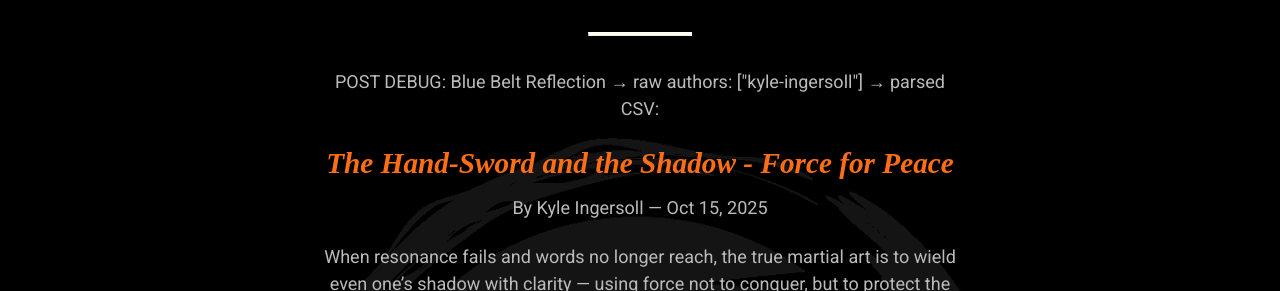
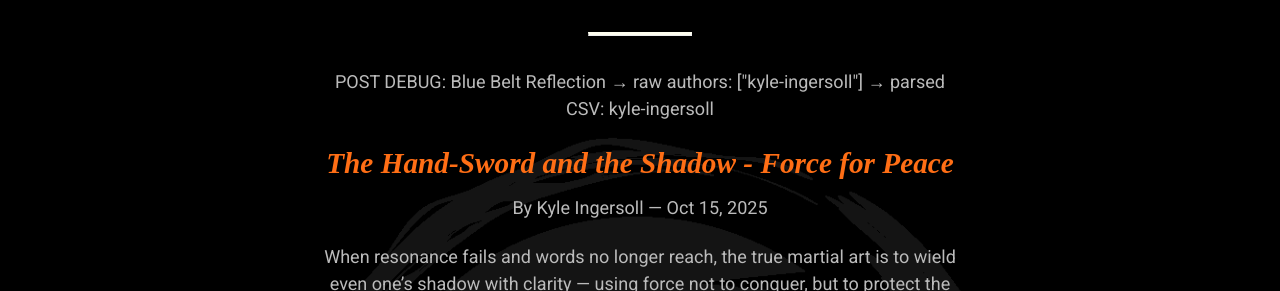
Before and after one commit to mindset-dojo/mindset-dojo.github.io, a Jekyll site: the page built from insight.md, in a window 1280 px wide and 900 px high. Shown: the part 189-480 px from the top of the window. Built offline with Jekyll 4.4.1, drawn with Linux system fonts in a browser that asks for light colours; some web fonts are replaced; some of the changed lines change nothing that is shown.

Commit message:
refactor(parse-post-authors)!: fix handling of authors attribute arrays.

```diff
--- a/_includes/sections/parse-post-authors.html
+++ b/_includes/sections/parse-post-authors.html
@@ -1,15 +1,7 @@
 {%- comment -%}
-Minimal, tolerant parse-post-authors include.
-
-Accepts:
-  - include.p_auth      (preferred; used in insight-stream: p_auth=p.authors)
-  - include.authors
-  - include.data.authors
-  - include.section.data.authors
-Also tolerates include.data or include.section containing a post object shape.
-
-Outputs:
-  CSV of normalized slug tokens (e.g. "kyle-ingersoll,michael-basil")
+Minimal parse-post-authors include with explicit array support.
+Accepts: include.p_auth, include.authors, include.data.authors, include.section.data.authors
+Emits: CSV of slugified author slugs (e.g. "kyle-ingersoll,michael-basil")
 {%- endcomment -%}
 
 {%- assign resolved = "" -%}
@@ -25,8 +17,18 @@ Outputs:
 {%- endif -%}
 
 {%- if resolved == nil -%}{%- assign resolved = "" -%}{%- endif -%}
+
 {%- assign tokens = "" | split: "|" -%}
 
+{%- comment -%}
+If the caller passed an array (e.g. p_auth is an array), handle it directly.
+This avoids any brittle stringify/json checks for the common case.
+{%- endcomment -%}
+{%- if include.p_auth != nil and include.p_auth[0] != nil -%}
+  {%- assign tokens = include.p_auth -%}
+{%- elsif include.authors != nil and include.authors[0] != nil -%}
+  {%- assign tokens = include.authors -%}
+{%- else -%}
   {%- if resolved != "" -%}
     {%- assign jsoned = resolved | jsonify -%}
 
@@ -49,9 +51,10 @@ Outputs:
       {%- if tmp != "" -%}{%- assign tokens = tokens | push: tmp -%}{%- endif -%}
     {%- endif -%}
   {%- endif -%}
+{%- endif -%}
 
 {%- comment -%}
-If tokens empty but resolved non-empty, try substring match against known author slugs
+Fallback: if tokens empty but resolved non-empty, try substring match against known author slugs
 (helps with concatenated tokens).
 {%- endcomment -%}
 {%- if (tokens == "" or tokens.size == 0) and resolved != "" -%}
```
Lines whose indentation alone changed are shown as unchanged.
